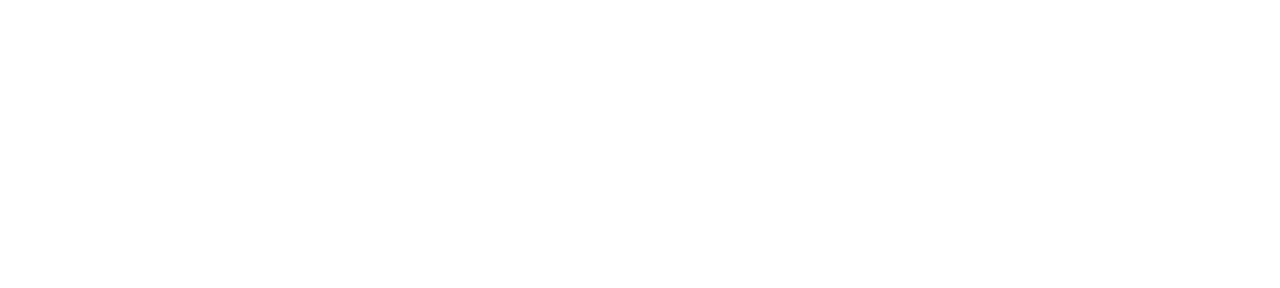
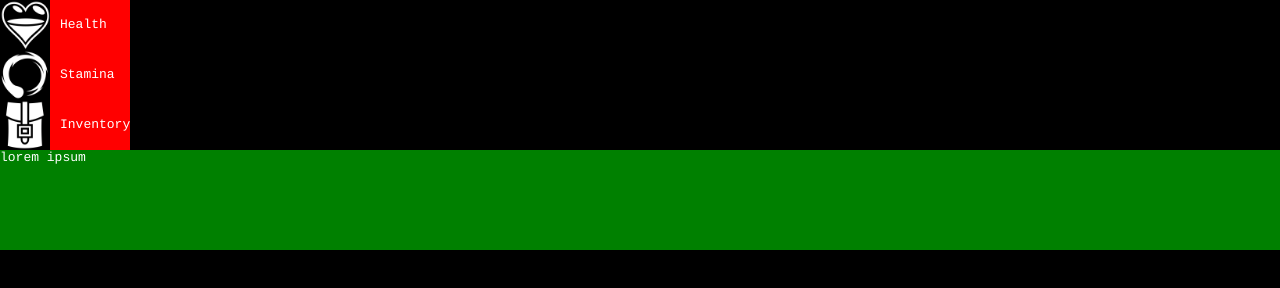
Before and after one commit to kghawes/alpha, a plain HTML site: page index.html in a window 1280 px wide. Drawn offline with Linux system fonts and the light colour scheme.

Commit message:
Add files and create basic structures

```diff
--- a/index.html
+++ b/index.html
@@ -4,9 +4,24 @@
         <meta charset="utf-8">
         <meta name="description" content="Open Source Strategy RPG for the browser">
         <link rel="stylesheet" href="styles/main.css">
-        <title>Waning Gibbous</title>
+        <script type="text/javascript" src="scripts/game.js"></script>
+        <title>Test</title>
     </head>
     <body>
 
+        <div id="menu">
+        <ul>
+        <li><img src="images/health.png">Health</li>
+        <li><img src="images/stamina.png">Stamina</li>
+        <li><img src="images/inventory.png">Inventory</li>
+        </ul>
+        </div>
+
+        <div id="board">
+        <table>
+        </table>
+        </div>
+
+        <div id="messages">lorem ipsum</div>
     </body>
 </html>
--- /dev/null
+++ b/scripts/game.js
@@ -0,0 +1,5 @@
+window.onload(run())
+
+function run() {
+    alert("Hi!")
+}
--- a/styles/main.css
+++ b/styles/main.css
@@ -1 +1,42 @@
 @CHARSET "UTF-8";
+
+body {
+    background: #000000;
+    font-size: small;
+    font-family: courier;
+    color: #FFFFFF;
+    margin: 0;
+    padding: 0;
+}
+
+div#menu {
+    float: left;
+    background: red;
+}
+
+div#menu ul, div#menu ul li {
+    margin: 0;
+    padding: 0;
+    list-style-type: none;
+}
+
+div#menu ul li img {
+    vertical-align: middle;
+    width: 50px;
+    height: 50px;
+    padding-right: 10px;
+}
+
+div#board {
+    width: 100%;
+    background: blue;
+}
+
+div#messages {
+    width: 100%;
+    height: 100px;
+    float: left;
+    overflow-x: hidden;
+    overflow-y: scroll;
+    background: green;
+}
```
Also changed, not shown: images/health.png (added), images/inventory.png (added), images/stamina.png (added).
